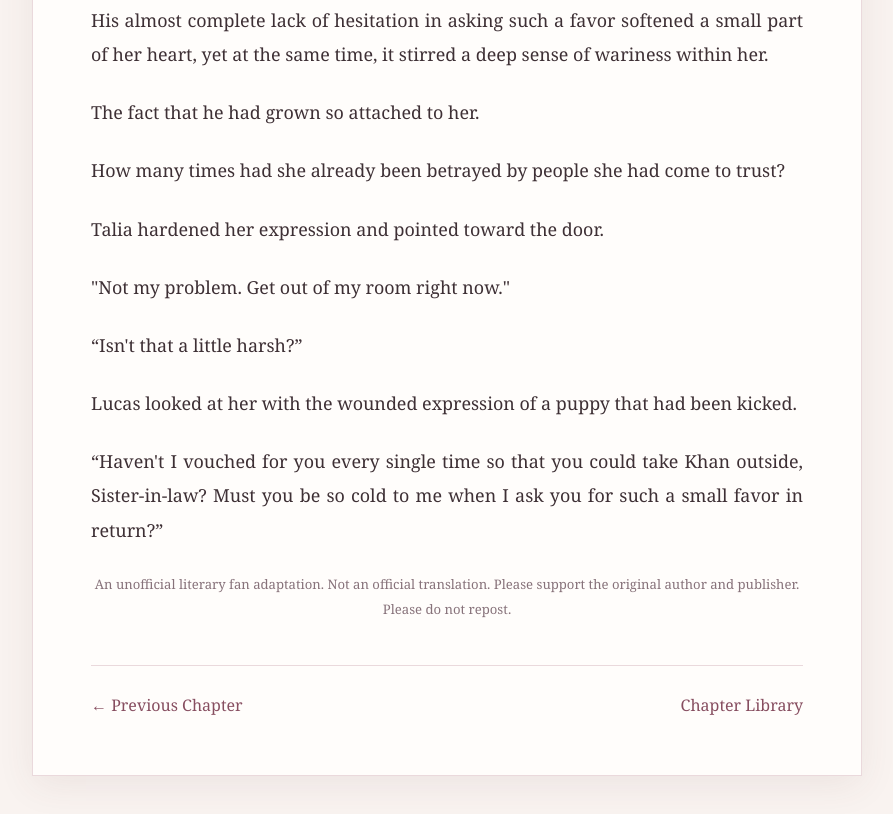
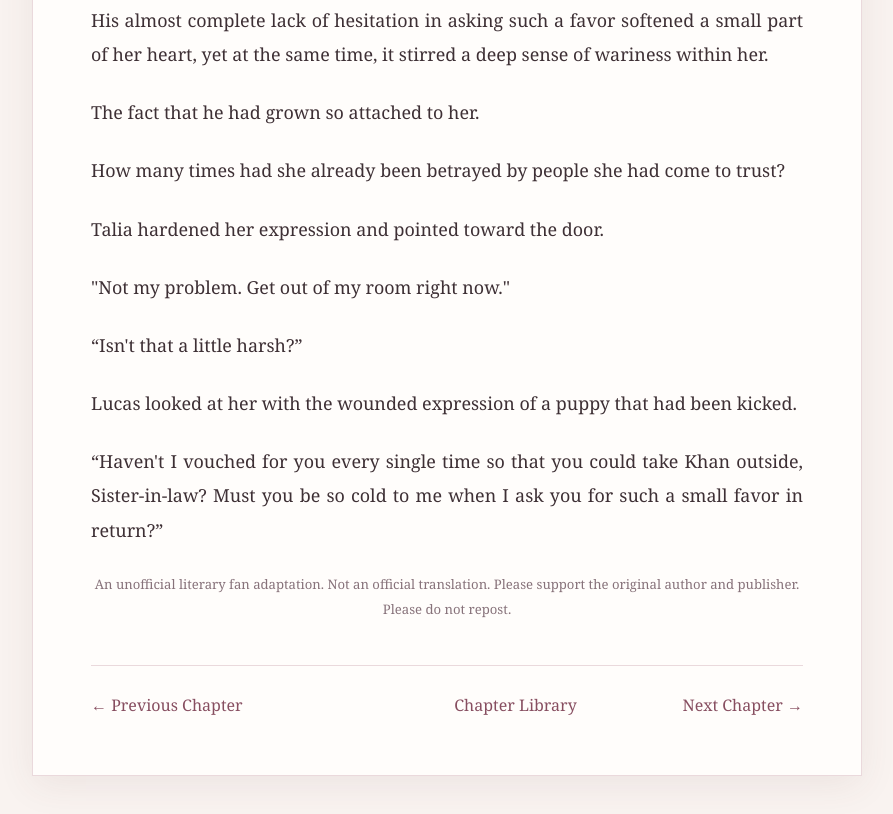
Before and after one commit to vesperquill-archive/vesperquill-archive.github.io, a plain HTML site: page chapters/chapter-326.html in a window 1280 px wide. Shown: the part 7262-8076 px from the top of the page, without its empty margins (193-1086 px from the left). Drawn offline with Linux system fonts and the light colour scheme.

Commit message:
Update chapter-326.html

```diff
--- a/chapters/chapter-326.html
+++ b/chapters/chapter-326.html
@@ -92,4 +92,6 @@
 <p>“Isn&#x27;t that a little harsh?”</p>
 <p>Lucas looked at her with the wounded expression of a puppy that had been kicked.</p>
 <p>“Haven&#x27;t I vouched for you every single time so that you could take Khan outside, Sister-in-law? Must you be so cold to me when I ask you for such a small favor in return?”</p>
-</article><p class="note">An unofficial literary fan adaptation. Not an official translation. Please support the original author and publisher. Please do not repost.</p><nav class="chapter-nav"><a href="chapter-325.html">← Previous Chapter</a><a href="../index.html#chapters">Chapter Library</a></nav></main></body></html>
+</article><p class="note">An unofficial literary fan adaptation. Not an official translation. Please support the original author and publisher. Please do not repost.</p><nav class="chapter-nav"><a href="chapter-325.html">← Previous Chapter</a><a href="../index.html#chapters">
+<a href="../index.html#chapters">Chapter Library</a><a href="chapter-327.html">Next Chapter →</a></nav>
+</main></body></html>
```
